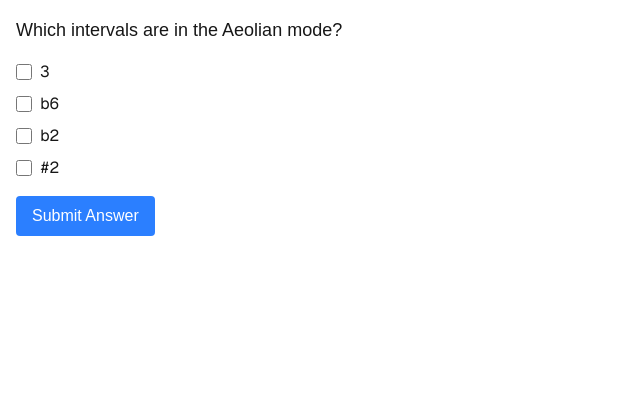
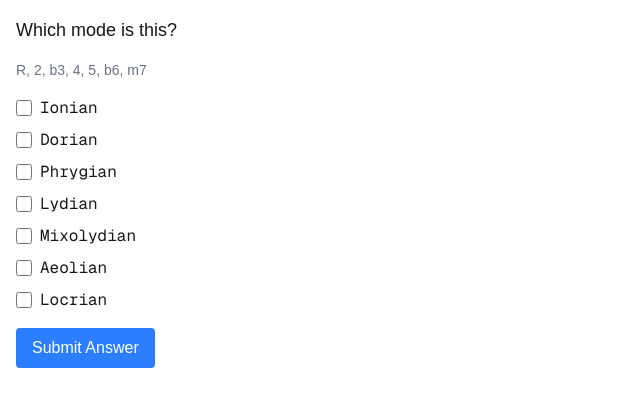
Before and after one commit to DJSethDuncan/theory, a Next.js app: page / in a window 1280 px wide. Shown: the top 406 px of the page, without its empty margins (0-640 px from the left). Built offline with nearby package versions, Linux system fonts and the light colour scheme.

Commit message:
add another type of mode question

```diff
--- /dev/null
+++ b/src/bin/intervals.json
@@ -0,0 +1 @@
+["b2", "2", "#2", "b3", "3", "#3", "4", "b5", "5", "#5", "6", "m7", "M7"]
--- a/src/components/question.tsx
+++ b/src/components/question.tsx
@@ -47,6 +47,7 @@ export default function Question({
   return (
     <div className="p-4">
       <div className="text-lg font-medium mb-4">{question.question}</div>
+      {question.extraText && <div className="text-sm text-gray-500 mb-4">{question.extraText}</div>}
       <div className="space-y-2">
         {question.options.map((option) => (
           <label key={option} className="flex items-center space-x-2 cursor-pointer">
--- a/src/modules/modes.tsx
+++ b/src/modules/modes.tsx
@@ -1,7 +1,8 @@
 import easyModes from "@/bin/modes-easy.json";
+import * as possibleIntervals from "@/bin/intervals.json";
 import type { TQuestion } from "./question";
 
-export const possibleIntervals = ["b2", "2", "#2", "b3", "3", "#3", "4", "b5", "5", "#5", "6", "m7", "M7"];
+type TModeQuestionType = "intervalMSQ" | "identify";
 
 const modesArray = Object.entries(easyModes).map(([name, data]) => ({
   name,
@@ -11,6 +12,11 @@ const modesArray = Object.entries(easyModes).map(([name, data]) => ({
 export const getModeQuestion = (): TQuestion => {
   const randomIndex = Math.floor(Math.random() * modesArray.length);
   const randomMode = modesArray[randomIndex];
+
+  const questionType = getModeQuestionType();
+
+  switch (questionType) {
+    case "intervalMSQ":
       const correctAnswersCount = Math.floor(Math.random() * 4) + 1;
       const incorrectAnswersCount = 4 - correctAnswersCount;
 
@@ -23,6 +29,17 @@ export const getModeQuestion = (): TQuestion => {
         correctAnswers: randomMode.intervals,
         options: [...correctAnswers, ...incorrectAnswers].sort(() => Math.random() - 0.5), // makes them random
       };
+
+    case "identify":
+      return {
+        type: "modes",
+        question: `Which mode is this?`,
+        extraText: "R, " + randomMode.intervals.join(", "), // gotta have the root I guess
+        correctAnswers: [randomMode.name],
+        options: modesArray.map(mode => mode.name),
+      };
+  }
+
 };
 
 const getCorrectAnswers = (modeIntervals: string[], correctAnswersCount: number): string[] => {
@@ -34,3 +51,8 @@ const getIncorrectAnswers = (correctAnswers: string[], incorrectAnswersCount: nu
   const incorrectAnswers = [...new Set(possibleIntervals.filter(interval => !correctAnswers.includes(interval)))];
   return incorrectAnswers.slice(0, incorrectAnswersCount);
 };
+
+const getModeQuestionType = (): TModeQuestionType => {
+  const randomIndex = Math.floor(Math.random() * 2);
+  return randomIndex === 0 ? "intervalMSQ" : "identify";
+};
--- a/src/modules/question.tsx
+++ b/src/modules/question.tsx
@@ -7,6 +7,7 @@ export type TQuestionType = "modes";
 export type TQuestion = {
   type: TQuestionType;
   question: string;
+  extraText?: string;
   correctAnswers: string[];
   options: string[];
 };
```
Lines whose indentation alone changed are shown as unchanged.
